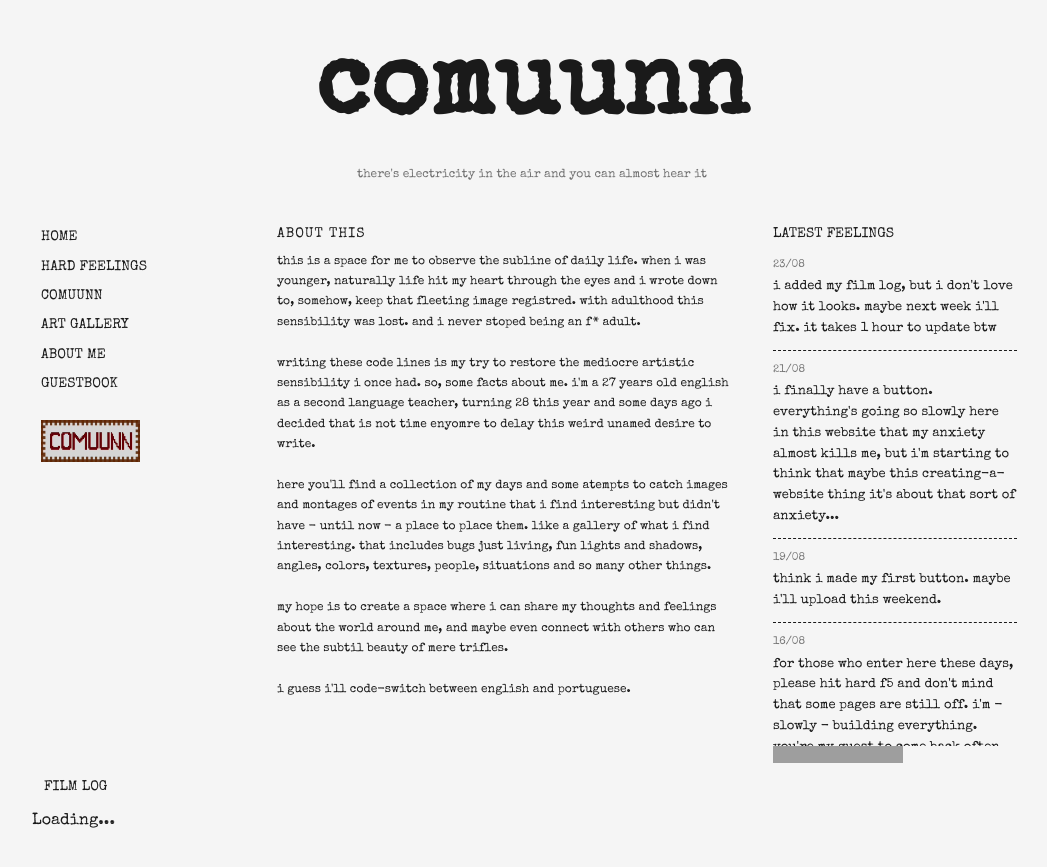
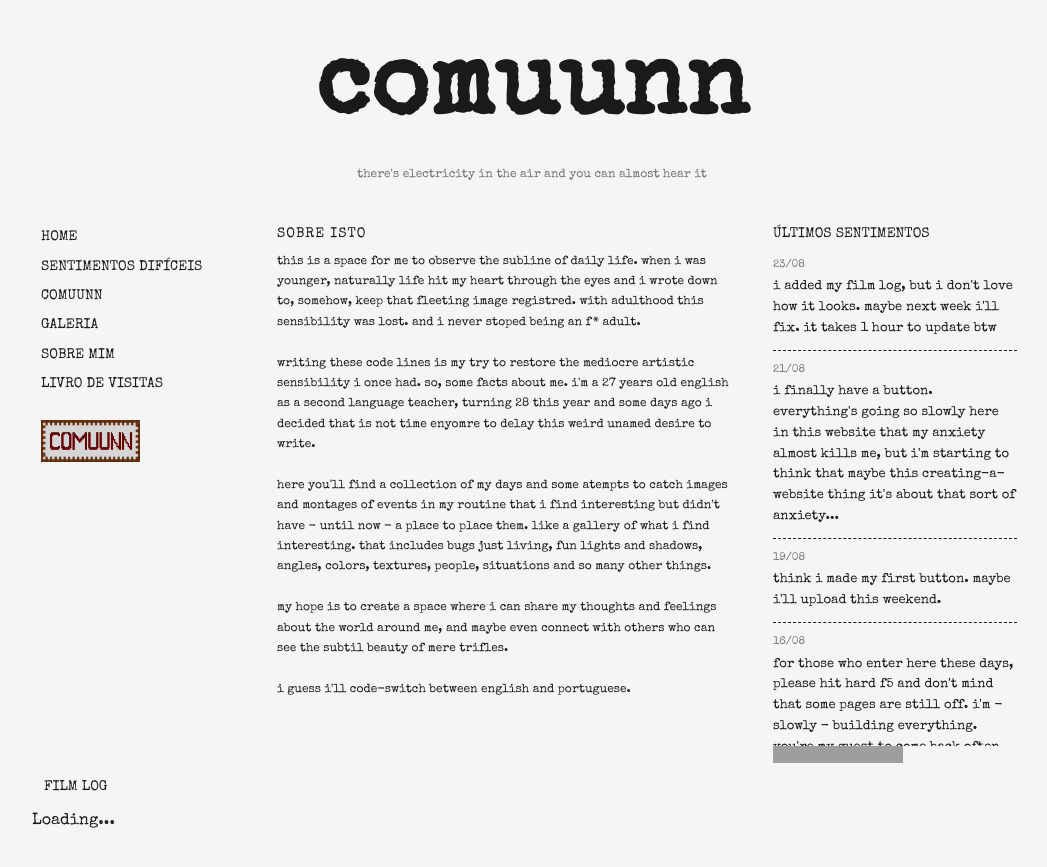
Before and after one commit to guiolhermer/comuunn, a Jekyll site: the page built from index.html, in a window 1280 px wide. Shown: the top 867 px of the page, without its empty margins (108-1155 px from the left). Built offline with Jekyll 4.4.1, drawn with Linux system fonts in a browser that asks for light colours; grey boxes are pictures that could not be loaded.

Commit message:
fix: update navigation and text labels to Portuguese

```diff
--- a/_includes/nav-coluna.html
+++ b/_includes/nav-coluna.html
@@ -1,11 +1,11 @@
 <nav class="coluna-navegacao">
   <ul class="lista-navegacao">
     <li><a href="{{ '/' | relative_url }}">home</a></li>
-    <li><a href="{{ '/diario/' | relative_url }}">hard feelings</a></li>
+    <li><a href="{{ '/diario/' | relative_url }}">sentimentos difíceis</a></li>
     <li><a href="{{ '/comuunn/' | relative_url }}">comuunn </a></li>
-    <li><a href="{{ '/galeria/' | relative_url }}">art gallery</a></li>
-    <li><a href="{{ '/sobre/' | relative_url }}">about me</a></li>
-    <li><a href="{{ '/guestbook/' | relative_url }}">guestbook</a></li>
+    <li><a href="{{ '/galeria/' | relative_url }}">galeria</a></li>
+    <li><a href="{{ '/sobre/' | relative_url }}">sobre mim</a></li>
+    <li><a href="{{ '/guestbook/' | relative_url }}">livro de visitas</a></li>
   </ul>
 
   <div class="mybuttons">
--- a/assets/style.css
+++ b/assets/style.css
@@ -106,14 +106,14 @@ a:hover {
   text-transform: uppercase;
 }
 
-.about-this-title {
+.sobre-isto-titulo {
   font-size: 14px;
   text-transform: uppercase;
   letter-spacing: 1px;
   margin: 0 0 6px;
 }
 
-.about-this-text {
+.sobre-isto-texto {
   font-size: 12px;
   text-transform: lowercase;
   line-height: 1.7;
@@ -121,29 +121,29 @@ a:hover {
   white-space: pre-line;
 }
 
-.titulo-latest-feelings {
+.titulo-ultimos-sentimentos {
   font-family: 'Special Elite', proportional;
   font-size: 14px;
   margin: 0;
   text-transform: uppercase;
 }
 
-.box-feelings {
+.box-sentimentos {
   max-height: 500px;
   overflow-y: auto;
   padding-right: 6px;
 }
 
-.feeling-item {
+.sentimentos-item {
   padding: 10px 0;
   border-bottom: 1px dashed var(--ink);
 }
 
-.feeling-item:last-child {
+.sentimentos-item:last-child {
   border-bottom: none;
 }
 
-.data-feeling {
+.data-sentimentos {
   font-size: 11px;
   opacity: 0.6;
   margin: 0 0 4px;
--- a/index.html
+++ b/index.html
@@ -22,15 +22,15 @@ layout: null
     {% include nav-coluna.html %}
 
     <main class="home-main">
-      <p class="about-this-title">about this</p>
-      <p class="about-this-text">{{ site.description }}</p>
+      <p class="sobre-isto-titulo">Sobre isto</p>
+      <p class="sobre-isto-texto">{{ site.description }}</p>
     </main>
 
     <aside class="coluna-geral-esquerda">
-      <p class="titulo-latest-feelings">latest feelings</p>
-      <div class="box-feelings"> {% assign feelings = site.data.feelings | sort: 'date' | reverse %} {% for feeling in feelings %}
-        <div class="feeling-item">
-          <p class="data-feeling">{{ feeling.date | date: '%d/%m' }}</p>
+      <p class="titulo-ultimos-sentimentos">últimos sentimentos</p>
+      <div class="box-sentimentos"> {% assign feelings = site.data.feelings | sort: 'date' | reverse %} {% for feeling in feelings %}
+        <div class="sentimentos-item">
+          <p class="data-sentimentos">{{ feeling.date | date: '%d/%m' }}</p>
           <p class="texto-dizer-esquerda">{{ feeling.text }}</p>
         </div> {% endfor %}
       </div>
```
